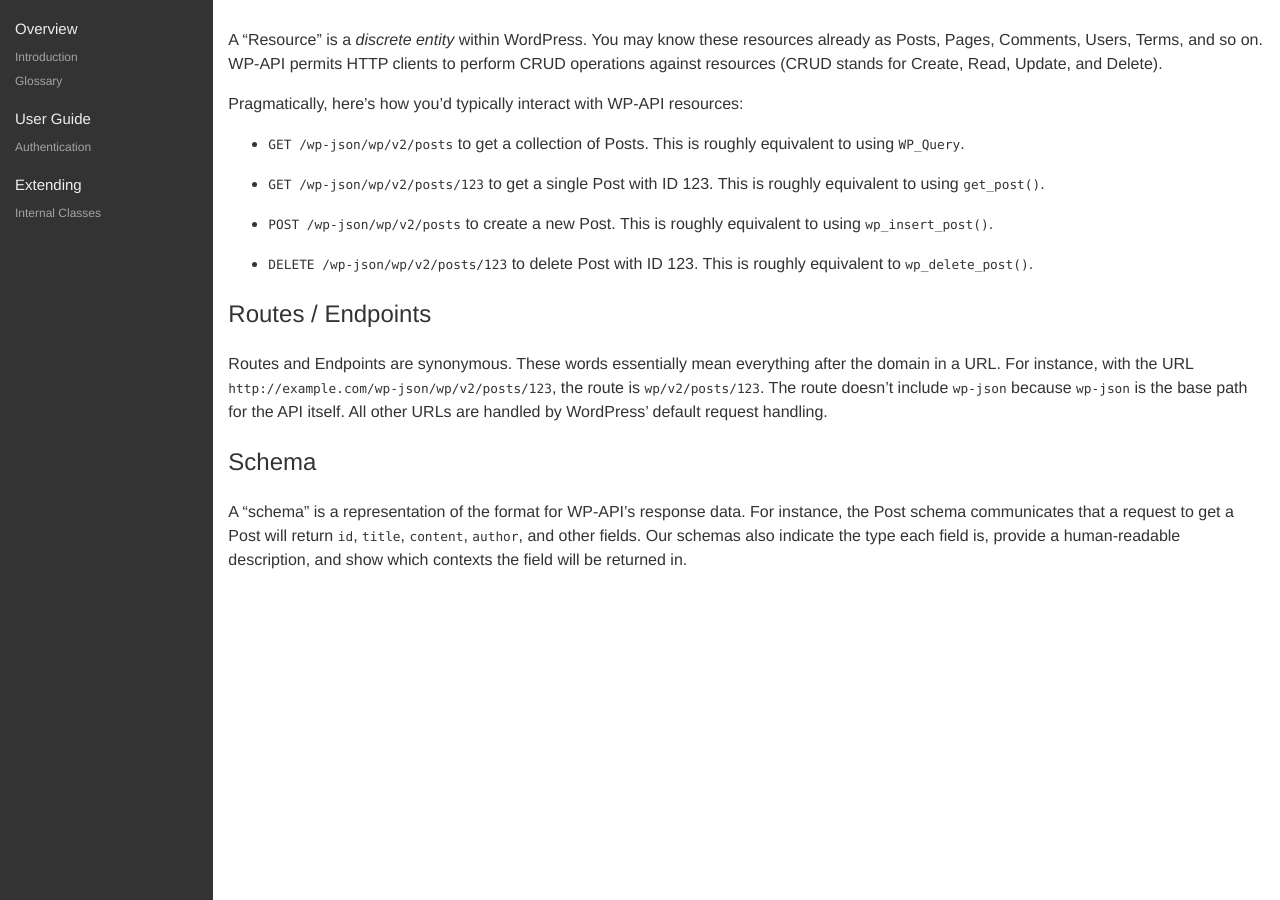
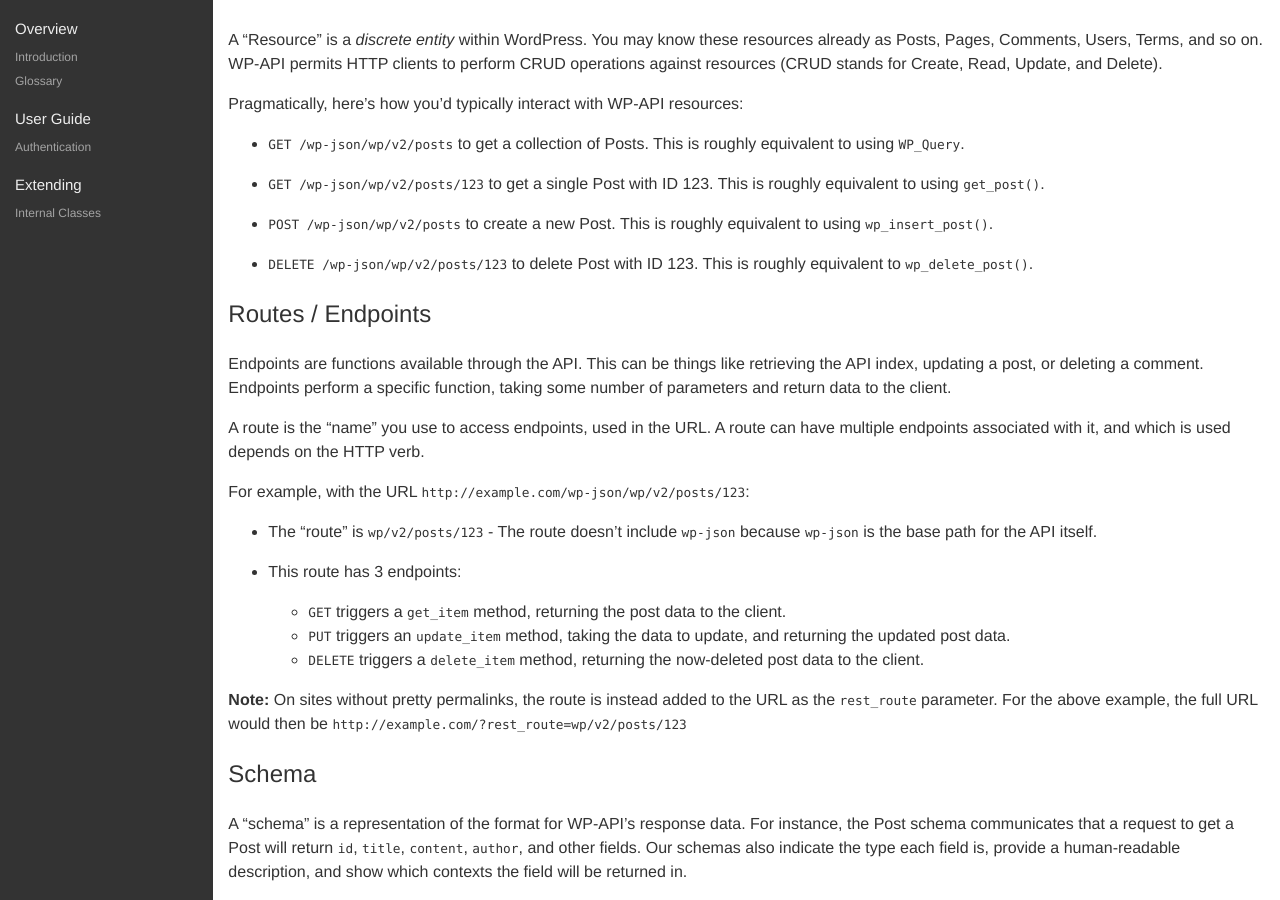
Before and after one commit to WP-API/docs-v2, a Jekyll site: the page built from glossary.md, in a window 1280 px wide and 900 px high, scrolled down 803 px. Built offline with Jekyll 4.4.1, drawn with Linux system fonts in a browser that asks for light colours; Markdown is read by kramdown in place of the engine named in the settings.

Commit message:
Rework routes/endpoints section

```diff
--- a/glossary.md
+++ b/glossary.md
@@ -64,11 +64,31 @@ Pragmatically, here's how you'd typically interact with WP-API resources:
 
 ## Routes / Endpoints
 
-Routes and Endpoints are synonymous. These words essentially mean everything
-after the domain in a URL. For instance, with the URL
-`http://example.com/wp-json/wp/v2/posts/123`, the route is `wp/v2/posts/123`.
-The route doesn't include `wp-json` because `wp-json` is the base path for the
-API itself. All other URLs are handled by WordPress' default request handling.
+Endpoints are functions available through the API. This can be things like
+retrieving the API index, updating a post, or deleting a comment. Endpoints
+perform a specific function, taking some number of parameters and return data
+to the client.
+
+A route is the "name" you use to access endpoints, used in the URL. A route
+can have multiple endpoints associated with it, and which is used depends on
+the HTTP verb.
+
+For example, with the URL `http://example.com/wp-json/wp/v2/posts/123`:
+
+* The "route" is `wp/v2/posts/123` - The route doesn't include `wp-json`
+  because `wp-json` is the base path for the API itself.
+
+* This route has 3 endpoints:
+
+  * `GET` triggers a `get_item` method, returning the post data to the client.
+  * `PUT` triggers an `update_item` method, taking the data to update, and
+    returning the updated post data.
+  * `DELETE` triggers a `delete_item` method, returning the now-deleted post
+    data to the client.
+
+**Note:** On sites without pretty permalinks, the route is instead added to
+the URL as the `rest_route` parameter. For the above example, the full URL
+would then be `http://example.com/?rest_route=wp/v2/posts/123`
 
 ## Schema
 
```
